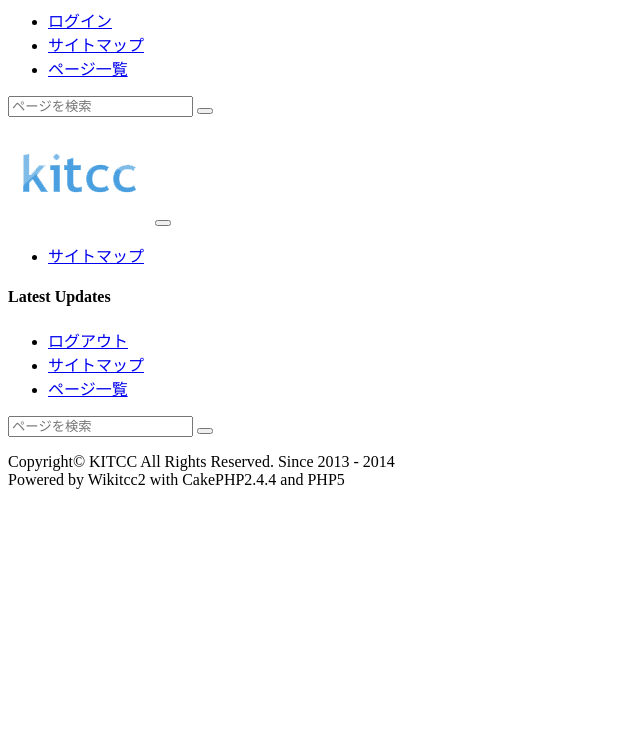
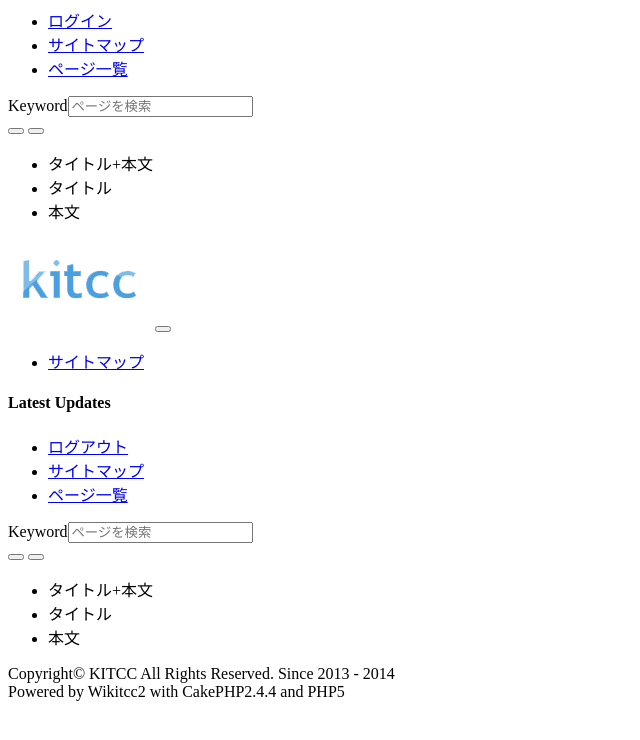
Before and after one commit to hoo89/Wikitcc2, a CakePHP app: the page made by app/View/Elements/private_header.ctp in a window 1280 px wide. Shown: the top 740 px of the page, without its empty margins (0-640 px from the left). Run offline with PHP 8.4 and a stand-in for CakePHP, Linux system fonts and the light colour scheme; the template is opened without the code that fills it, so the values that code supplies are empty; form fields are guessed from the names that the template uses; some libraries are stand-ins or nearby versions.

Commit message:
change search layout

```diff
--- a/app/View/Elements/header.ctp
+++ b/app/View/Elements/header.ctp
@@ -9,15 +9,44 @@
 		</ul>
 	</div>
 
-	<div class="col-sm-3 col-md-2 pull-right">
+	<div class="col-sm-4 col-md-3 pull-right">
 
 		<?php echo $this->Form->create('WikiPage',array('action'=>'public_find','class'=>'form-search'));?>
 		<div class="input-group input-group-sm">
-		<input name="data[WikiPage][keyword]" placeholder="ページを検索" class="form-control" type="text" id="WikiPageKeyword">
-		<span class="input-group-btn">
-		<button type="submit" class="btn btn-default btn-sm"><span class="glyphicon glyphicon-search"></span></button>
-		</span>
+		<?php
+		echo $this->Form->input('WikiPage.keyword', array(
+		    'div' => false,
+		    'class' => 'form-control',
+		    'placeholder'=>'ページを検索'
+		));
+		?>
+		<div class="input-group-btn">
+		<?php echo $this->Form->button('<span class="glyphicon glyphicon-search"></span>', array('type' => 'submit','class'=>'btn btn-default btn-sm'));?>
+        <button type="button" class="btn btn-default dropdown-toggle" data-toggle="dropdown"><span class="caret"></span></button>
+        <ul class="dropdown-menu">
+          <li class="active" id="dropdown1"><a>タイトル+本文</a></li>
+          <li id="dropdown2"><a>タイトル</a></li>
+          <li id="dropdown3"><a>本文</a></li>
+        </ul>
+		</div>
 		</div>
 		<?php echo $this->Form->end();?>
+		<?php $this->Html->scriptBlock('$(function(){
+			$("#dropdown1").click(function(){
+				$(".dropdown-menu > *").removeClass("active");
+				$(this).addClass("active");
+				$("#WikiPageKeyword").prop("name","data[WikiPage][keyword]");
+			});
+			$("#dropdown2").click(function(){
+				$(".dropdown-menu > *").removeClass("active");
+				$(this).addClass("active");
+				$("#WikiPageKeyword").prop("name","data[WikiPage][title]");
+			});
+			$("#dropdown3").click(function(){
+				$(".dropdown-menu > *").removeClass("active");
+				$(this).addClass("active");
+				$("#WikiPageKeyword").prop("name","data[WikiPage][body]");
+			});
+		});',array('inline'=>false)); ?>
 	</div>
 </div>
--- a/app/View/Elements/private_header.ctp
+++ b/app/View/Elements/private_header.ctp
@@ -8,14 +8,44 @@
 		</ul>
 	</div>
 
-	<div class="col-sm-3 col-md-2 pull-right">
+<div class="col-sm-4 col-md-3 pull-right">
+
 		<?php echo $this->Form->create('WikiPage',array('action'=>'find','class'=>'form-search'));?>
 		<div class="input-group input-group-sm">
-		<input name="data[WikiPage][keyword]" placeholder="ページを検索" class="form-control" type="text" id="WikiPageKeyword">
-		<span class="input-group-btn">
-		<button type="submit" class="btn btn-default btn-sm"><span class="glyphicon glyphicon-search"></span></button>
-		</span>
+		<?php
+		echo $this->Form->input('WikiPage.keyword', array(
+		    'div' => false,
+		    'class' => 'form-control',
+		    'placeholder'=>'ページを検索'
+		));
+		?>
+		<div class="input-group-btn">
+		<?php echo $this->Form->button('<span class="glyphicon glyphicon-search"></span>', array('type' => 'submit','class'=>'btn btn-default btn-sm'));?>
+        <button type="button" class="btn btn-default dropdown-toggle" data-toggle="dropdown"><span class="caret"></span></button>
+        <ul class="dropdown-menu">
+          <li class="active" id="dropdown1"><a>タイトル+本文</a></li>
+          <li id="dropdown2"><a>タイトル</a></li>
+          <li id="dropdown3"><a>本文</a></li>
+        </ul>
+		</div>
 		</div>
 		<?php echo $this->Form->end();?>
+		<?php $this->Html->scriptBlock('$(function(){
+			$("#dropdown1").click(function(){
+				$(".dropdown-menu > *").removeClass("active");
+				$(this).addClass("active");
+				$("#WikiPageKeyword").prop("name","data[WikiPage][keyword]");
+			});
+			$("#dropdown2").click(function(){
+				$(".dropdown-menu > *").removeClass("active");
+				$(this).addClass("active");
+				$("#WikiPageKeyword").prop("name","data[WikiPage][title]");
+			});
+			$("#dropdown3").click(function(){
+				$(".dropdown-menu > *").removeClass("active");
+				$(this).addClass("active");
+				$("#WikiPageKeyword").prop("name","data[WikiPage][body]");
+			});
+		});',array('inline'=>false)); ?>
 	</div>
 </div>
```
